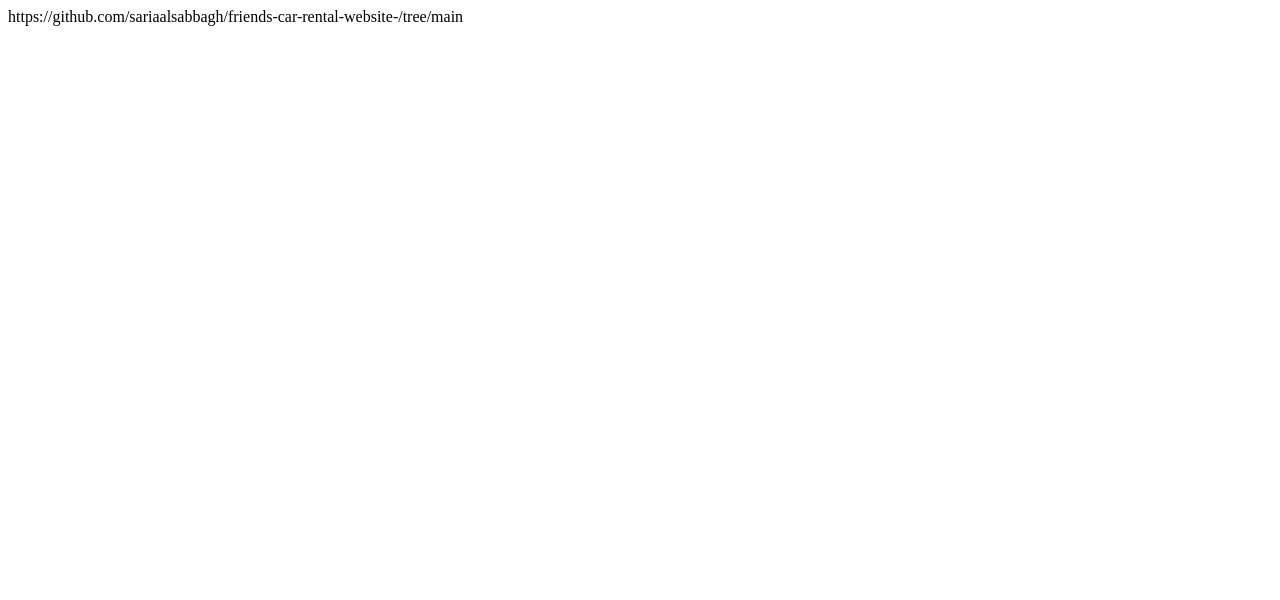
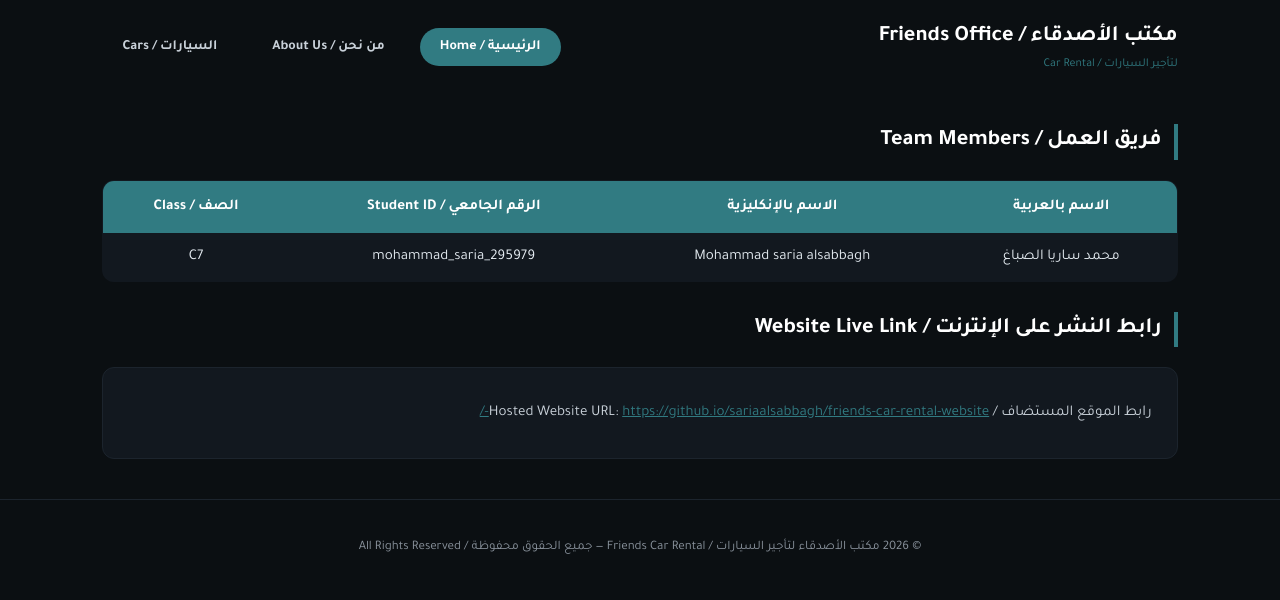
Before and after one commit to sariaalsabbagh/friends-car-rental-website-, a plain HTML site: page home.html in a window 1280 px wide. Drawn offline with Linux system fonts and the light colour scheme.

Commit message:
Update home.html

```diff
--- a/home.html
+++ b/home.html
@@ -1 +1,52 @@
-https://github.com/sariaalsabbagh/friends-car-rental-website-/tree/main
+<!DOCTYPE html PUBLIC "-//W3C//DTD XHTML 1.0 Strict//EN" "http://www.w3.org/TR/xhtml1/DTD/xhtml1-strict.dtd">
+<html xmlns="http://www.w3.org/1999/xhtml" xml:lang="ar" lang="ar">
+<head>
+    <meta http-equiv="Content-Type" content="text/html; charset=utf-8" />
+    <title>الرئيسية - Home | مكتب الأصدقاء لتأجير السيارات</title>
+    <link rel="stylesheet" type="text/css" href="style.css" />
+</head>
+<body>
+    <header>
+        <div class="logo-container">
+            <h1>مكتب الأصدقاء / Friends Office</h1>
+            <p>لتأجير السيارات / Car Rental</p>
+        </div>
+        <nav>
+            <a href="home.html" class="active">الرئيسية / Home</a>
+            <a href="AboutUs.html">من نحن / About Us</a>
+            <a href="Cars.html">السيارات / Cars</a>
+        </nav>
+    </header>
+
+    <div class="container">
+        <h2 class="section-title">فريق العمل / Team Members</h2>
+        <table>
+            <thead>
+                <tr>
+                    <th>الاسم بالعربية</th>
+                    <th>الاسم بالإنكليزية</th>
+                    <th>الرقم الجامعي / Student ID</th>
+                    <th>الصف / Class</th>
+                </tr>
+            </thead>
+            <tbody>
+                    <td>محمد ساريا الصباغ</td>
+                    <td>Mohammad saria alsabbagh</td>
+                    <td>mohammad_saria_295979</td>
+                    <td>C7</td>
+                </tr>
+
+            </tbody>
+        </table>
+
+        <h3 class="section-title">رابط النشر على الإنترنت / Website Live Link</h3>
+        <div class="info-card">
+            <p>رابط الموقع المستضاف / Hosted Website URL: <a href="https://github.io/sariaalsabbagh/friends-car-rental-website-/" target="_blank" style="color: #317b82;">https://github.io/sariaalsabbagh/friends-car-rental-website-/</a></p>
+</div>
+    </div>
+
+    <footer>
+        <p>&copy; 2026 مكتب الأصدقاء لتأجير السيارات / Friends Car Rental — جميع الحقوق محفوظة / All Rights Reserved</p>
+    </footer>
+</body>
+</html>
```
